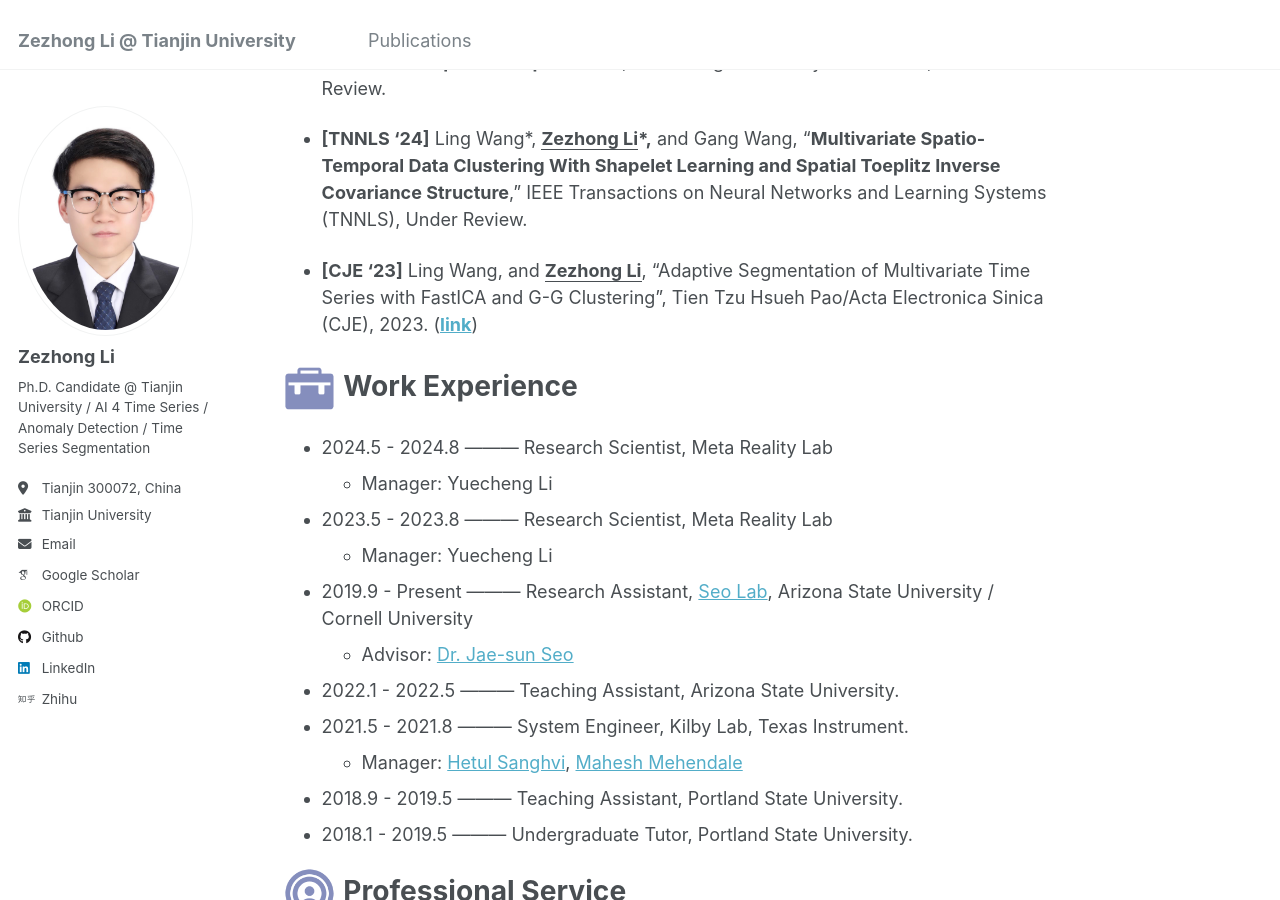
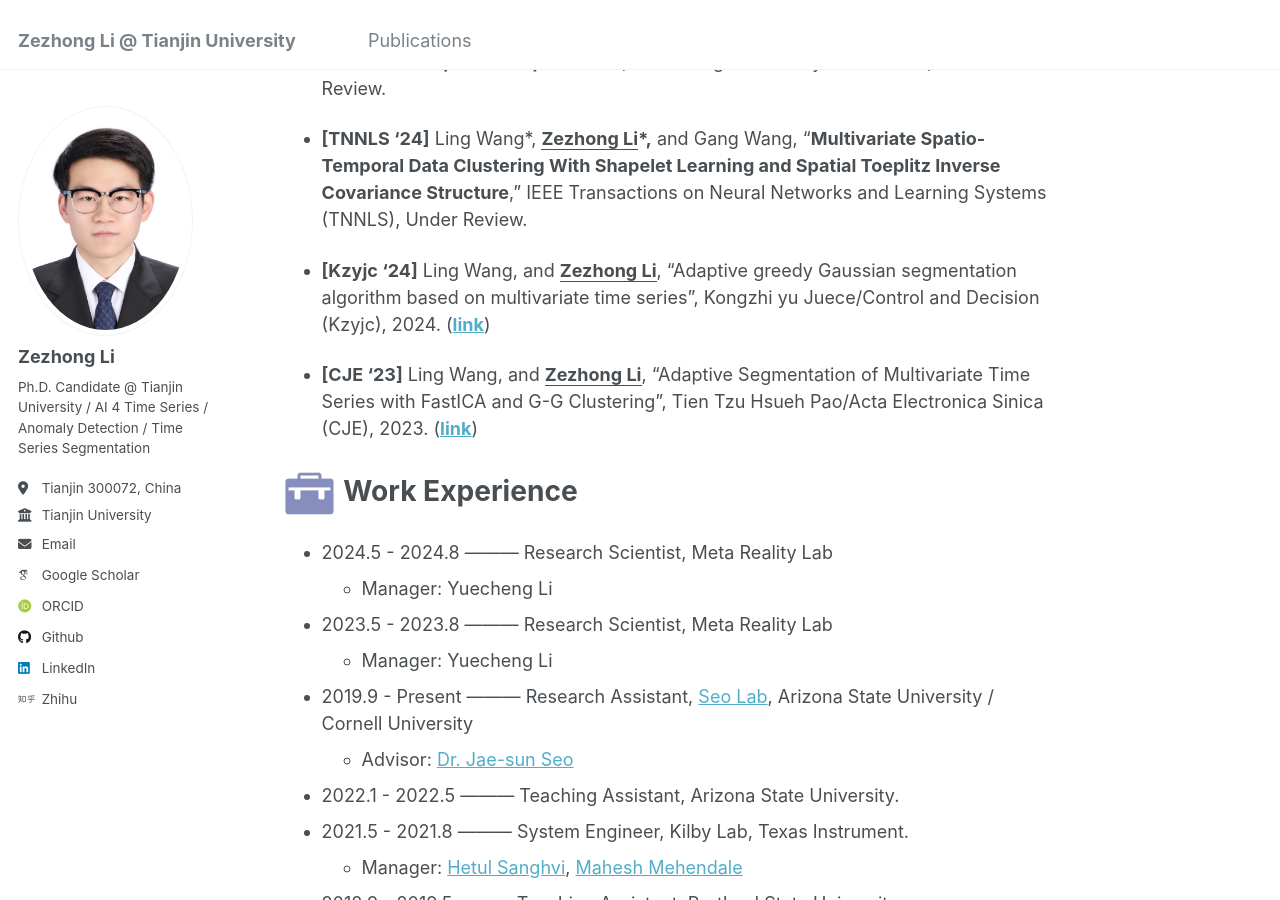
Before and after one commit to lzz19980125/lzz19980125.github.io, a Jekyll site: the page built from _pages/about.md, in a window 1280 px wide and 900 px high, scrolled down 1073 px. Built offline with Jekyll 4.4.1, drawn with Linux system fonts in a browser that asks for light colours; some web fonts are replaced.

Commit message:
Update about.md

```diff
--- a/_pages/about.md
+++ b/_pages/about.md
@@ -40,6 +40,8 @@ I am a second-year Ph.D. candidate in the Institute of Artificial intelligence a
 
 - **[TNNLS '24]** Ling Wang\*, **<u>Zezhong Li</u>\*,** and Gang Wang, “**Multivariate Spatio-Temporal Data Clustering With Shapelet Learning and Spatial Toeplitz Inverse Covariance Structure**,” IEEE Transactions on Neural Networks and Learning Systems (TNNLS), Under Review.
 
+- **[Kzyjc '24]** Ling Wang, and **<u>Zezhong Li</u>**, "Adaptive greedy Gaussian segmentation algorithm based on multivariate time series", Kongzhi yu Juece/Control and Decision (Kzyjc), 2024. ([**link**](http://kzyjc.alljournals.cn/kzyjc/article/abstract/20240224?st=search))
+
 - **[CJE '23]** Ling Wang, and **<u>Zezhong Li</u>**, "Adaptive Segmentation of Multivariate Time Series with FastICA and G-G Clustering", Tien Tzu Hsueh Pao/Acta Electronica Sinica (CJE), 2023. ([**link**](https://www.ejournal.org.cn/CN/10.12263/DZXB.20220649))
 
 
```
